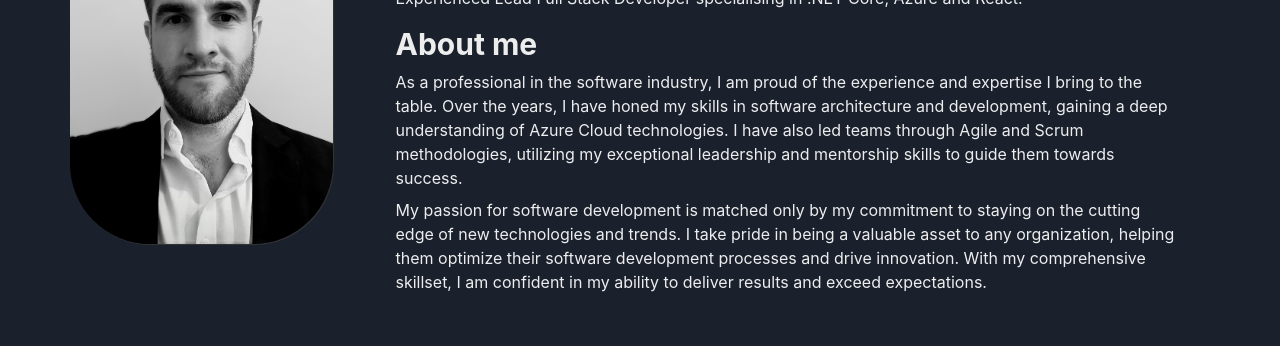
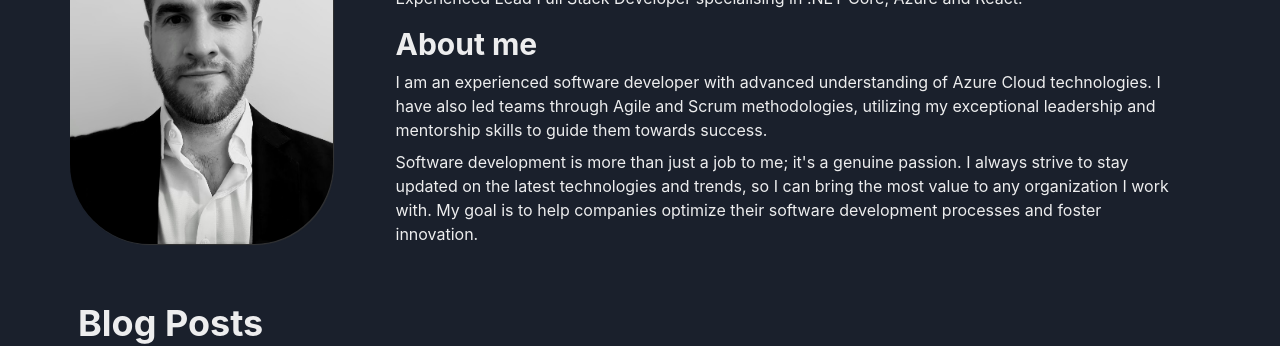
Before and after one commit to LRasile/Rasile, a Next.js app: page / in a window 1280 px wide. Shown: the part 254-600 px from the top of the page. Built offline with nearby package versions, Linux system fonts and the light colour scheme.

Commit message:
about me

```diff
--- a/pages/index.tsx
+++ b/pages/index.tsx
@@ -44,16 +44,14 @@ export default function Home() {
             About me
           </Heading>
           <Text my={2}>
-            As a professional in the software industry, I am proud of the experience and expertise I bring to the table.
-            Over the years, I have honed my skills in software architecture and development, gaining a deep
-            understanding of Azure Cloud technologies. I have also led teams through Agile and Scrum methodologies,
-            utilizing my exceptional leadership and mentorship skills to guide them towards success.
+            I am an experienced software developer with advanced understanding of Azure Cloud technologies. I have also
+            led teams through Agile and Scrum methodologies, utilizing my exceptional leadership and mentorship skills
+            to guide them towards success.
           </Text>
           <Text>
-            My passion for software development is matched only by my commitment to staying on the cutting edge of new
-            technologies and trends. I take pride in being a valuable asset to any organization, helping them optimize
-            their software development processes and drive innovation. With my comprehensive skillset, I am confident in
-            my ability to deliver results and exceed expectations.
+            Software development is more than just a job to me; it's a genuine passion. I always strive to stay updated
+            on the latest technologies and trends, so I can bring the most value to any organization I work with. My
+            goal is to help companies optimize their software development processes and foster innovation.
           </Text>
         </div>
       </div>
```
